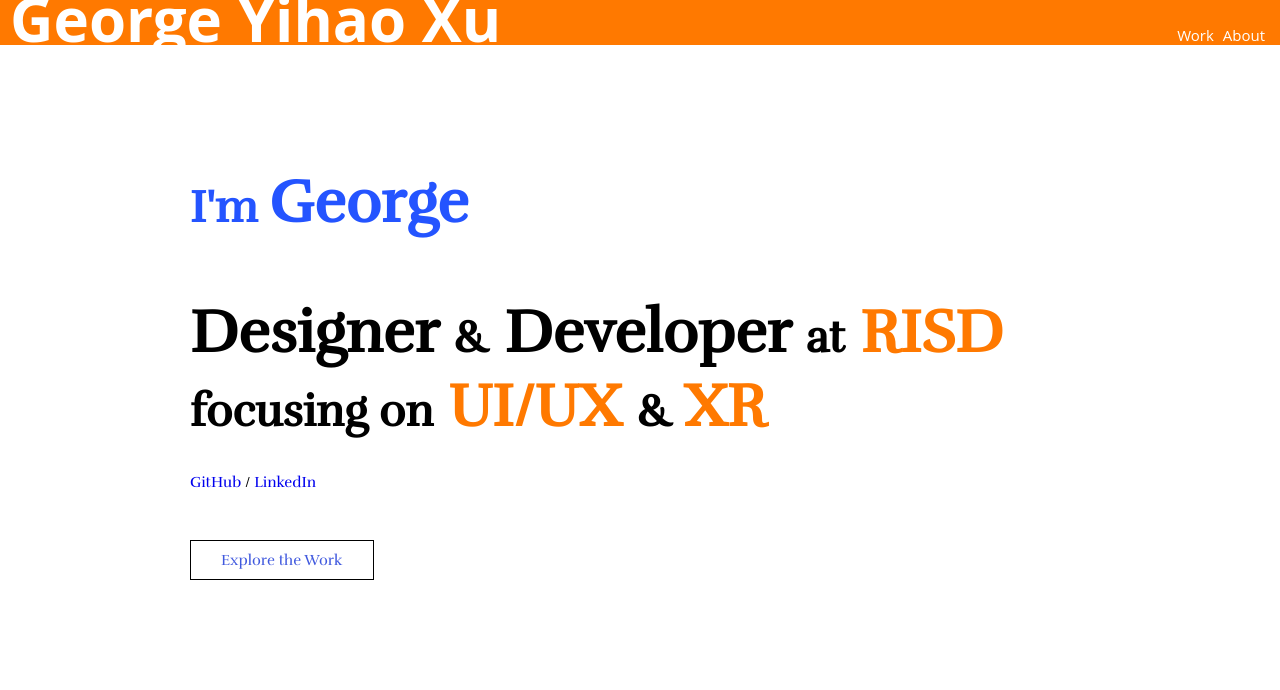
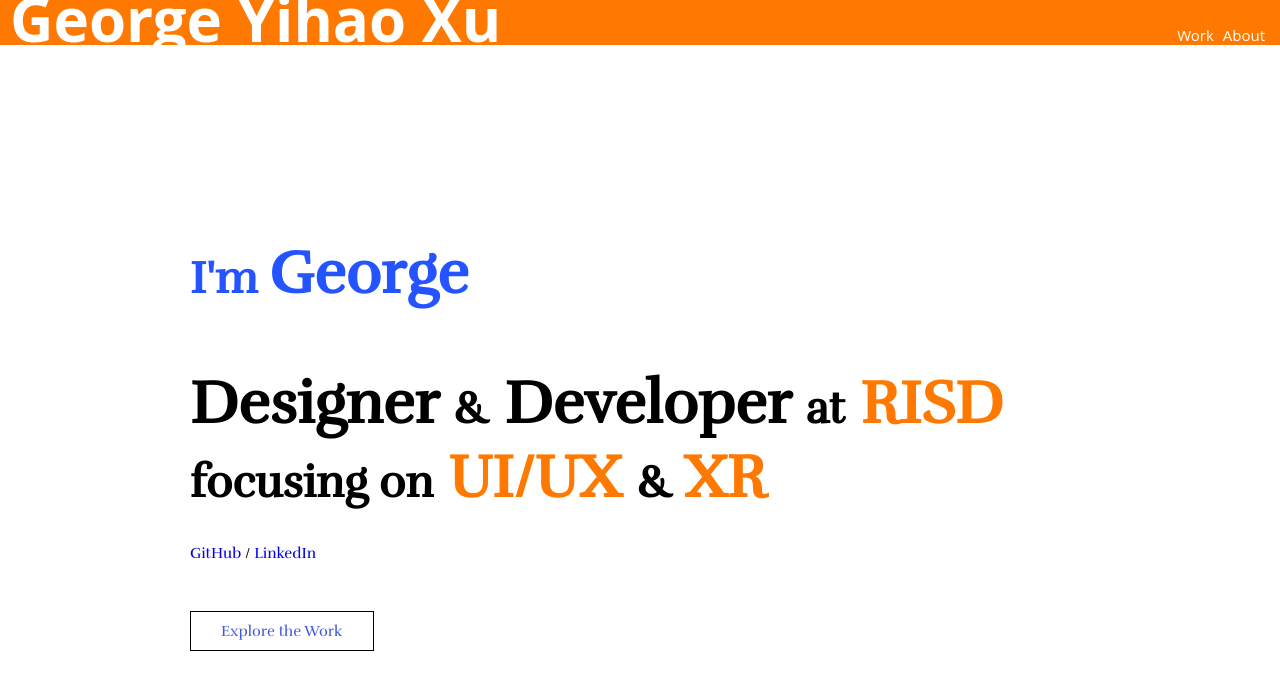
Before and after one commit to george-yi-hao-xu/Portfolio, a website: page index.html in a window 1280 px wide. Shown: the top 690 px of the page. Drawn offline with nearby package versions, Linux system fonts and the light colour scheme.

Commit message:
fix title contents' center issue

```diff
--- a/index.html
+++ b/index.html
@@ -35,6 +35,7 @@
     </div>
     <main>
         <div class="title-container white-bg" id="titleContainer">
+            <div class="title-contents">
                 <div class="type-container">
                     <div class="title">
                         <h1 class="hide">Hi</h1>
@@ -54,6 +55,7 @@
                     </p>
                     <div class="exploreWorkBtn risd-blue ">
                         <a href="#workContainer" class="blueYellowColorGradient">Explore the Work</a>
+                    </div>
                 </div>
             </div>
         </div>
--- a/style.css
+++ b/style.css
@@ -122,12 +122,20 @@
     height: calc(100vh - var(--height-header-container));
     position: relative;
     display: block;
-    margin-top: 90px;
     padding: 0;
     z-index: 15;
 }
 
 /* typed.js */
+.title-contents{
+    display: block;
+    margin: 0;
+    position: absolute;
+    top: 50%;
+    left: 50%;
+    transform: translate(-50%, -50%);
+}
+
 .type-container{
     display: block;
     margin: 0 auto;
```
Lines whose indentation alone changed are shown as unchanged.
